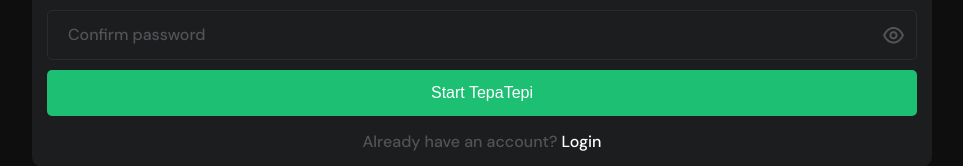
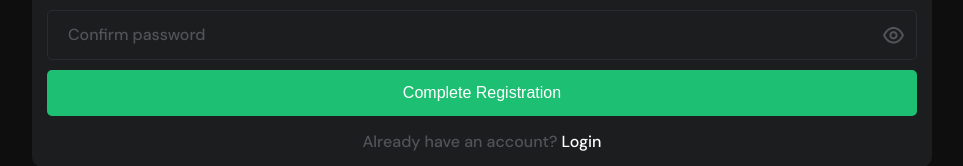
Before and after one commit to mehidi-me/toptepa, a Next.js app: page /register in a window 1280 px wide. Shown: the part 485-651 px from the top of the page, without its empty margins (158-1121 px from the left). Built offline with nearby package versions, Linux system fonts and the light colour scheme.

Commit message:
fix: register btn text change

```diff
--- a/app/register/page.tsx
+++ b/app/register/page.tsx
@@ -161,7 +161,7 @@
               }}
               type="submit"
             >
-              Start TepaTepi
+              Complete Registration
             </button>
             {message && (
               <p
```
